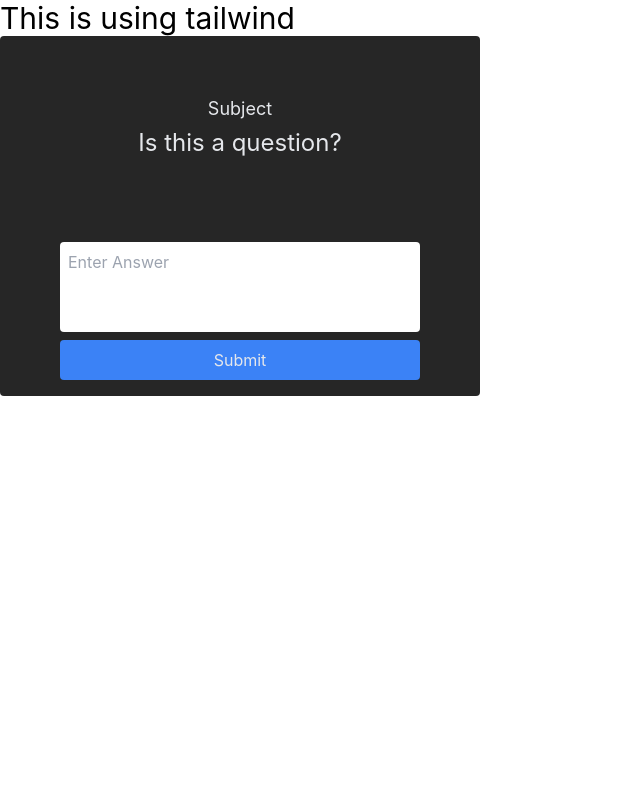
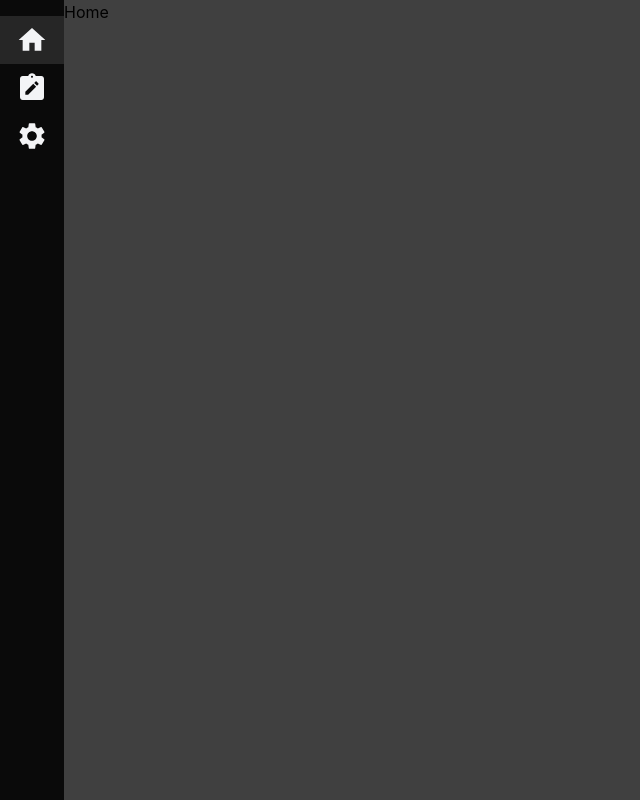
Before and after one commit to DortaEdward/studybuddy, a React (Vite) app: page / in a window 1280 px wide. Shown: the whole page, without its empty margins (0-640 px from the left). Built offline with nearby package versions, Linux system fonts and the light colour scheme.

Commit message:
Added React Router Dom, started working on sidebar

```diff
--- a/index.html
+++ b/index.html
@@ -4,7 +4,7 @@
     <meta charset="UTF-8" />
     <link rel="icon" type="image/svg+xml" href="/vite.svg" />
     <meta name="viewport" content="width=device-width, initial-scale=1.0" />
-    <title>Vite + React + TS</title>
+    <title>Study Buddy</title>
   </head>
   <body>
     <div id="root"></div>
--- a/package.json
+++ b/package.json
@@ -10,7 +10,9 @@
   },
   "dependencies": {
     "react": "^18.2.0",
-    "react-dom": "^18.2.0"
+    "react-dom": "^18.2.0",
+    "react-icons": "^4.10.1",
+    "react-router-dom": "^6.13.0"
   },
   "devDependencies": {
     "@types/react": "^18.0.37",
--- a/src/App.tsx
+++ b/src/App.tsx
@@ -1,20 +1,36 @@
-function App() {
+import { RouterProvider } from "react-router-dom";
+import router from "./router/router.tsx";
+import Sidebar from "./components/Sidebar.tsx";
 
-  return (
-    <>
-      <p className="text-3xl">This is using tailwind</p>
-      <div className="w-[480px] h-[360px] bg-neutral-800 rounded text-gray-200 flex flex-col items-center justify-between py-4">
-        <div className="flex flex-col items-center gap-1 justify-center h-[150px]">
-          <div id="heading" className="text-lg">Subject</div>
-          <div id="question" className="text-2xl">Is this a question?</div>
+function CreateCard() {
+  <>
+    <div className="w-[480px] h-[360px] bg-neutral-800 rounded text-gray-200 flex flex-col items-center justify-between py-4">
+      <div className="flex flex-col items-center gap-1 justify-center h-[150px]">
+        <div id="heading" className="text-lg">
+          Subject
         </div>
-        <div className="flex flex-col gap-2">
-          <textarea className="w-[360px] h-[90px] p-2 resize-none rounded outline-none" placeholder="Enter Answer" />
-          <button className="rounded py-2 bg-blue-500">Submit</button>
+        <div id="question" className="text-2xl">
+          Is this a question?
         </div>
       </div>
-    </>
-  )
+      <div className="flex flex-col gap-2">
+        <textarea
+          className="w-[360px] h-[90px] p-2 resize-none rounded outline-none"
+          placeholder="Enter Answer"
+        />
+        <button className="rounded py-2 bg-blue-500">Submit</button>
+      </div>
+    </div>
+  </>;
 }
 
-export default App
+function App() {
+  return (
+    <div className="flex min-h-screen min-w-screen h-full w-full bg-neutral-700">
+      <Sidebar />
+      <RouterProvider router={router} />
+    </div>
+  );
+}
+
+export default App;
--- /dev/null
+++ b/src/components/Sidebar.tsx
@@ -0,0 +1,21 @@
+import { MdHome, MdNoteAlt, MdSettings } from 'react-icons/md';
+
+const Sidebar = () => {
+  const iconClassName = "hover:scale-110 transition ease-in-out duration-300 cursor-pointer text-gray-100";
+  return (
+    <div className="h-screen w-16 bg-neutral-950  flex-col items-center py-4">
+      <div className='w-full flex items-center justify-center p-2 bg-neutral-800 ease-in-out duration-300'>
+        <MdHome size={32} className={iconClassName} />
+      </div>
+      <div className='w-full flex items-center justify-center p-2 hover:bg-neutral-900 ease-in-out duration-300'>
+        <MdNoteAlt size={32} className={iconClassName} />
+      </div>
+      <div className='w-full flex items-center justify-center p-2 hover:bg-neutral-900 ease-in-out duration-300'>
+        <MdSettings size={32} className={iconClassName} />
+      </div>
+    </div>
+  );
+};
+
+
+export default Sidebar;
--- a/src/index.css
+++ b/src/index.css
@@ -3,7 +3,7 @@
 @tailwind utilities;
 :root {
   font-family: Inter, system-ui, Avenir, Helvetica, Arial, sans-serif;
-  color-scheme: light dark;
+  /* color-scheme: light dark; */
 }
 
 *,
@@ -13,3 +13,8 @@
   padding:0;
   box-sizing: border-box;
 }
+
+body{
+  height: 100vh;
+  width: 100vw;
+}
--- /dev/null
+++ b/src/router/router.tsx
@@ -0,0 +1,14 @@
+import { createHashRouter } from "react-router-dom";
+import App from "../App";
+
+
+const Home = () => { return(<div>Home</div>)}
+
+const router = createHashRouter([
+  { path:'/',
+    element: <Home />,
+    children:undefined,
+  }
+],)
+
+export default router;
```
Also changed, not shown: src/main.tsx (+8 -9 lines), 1 other file (tests, documents, lock files or other folders).
